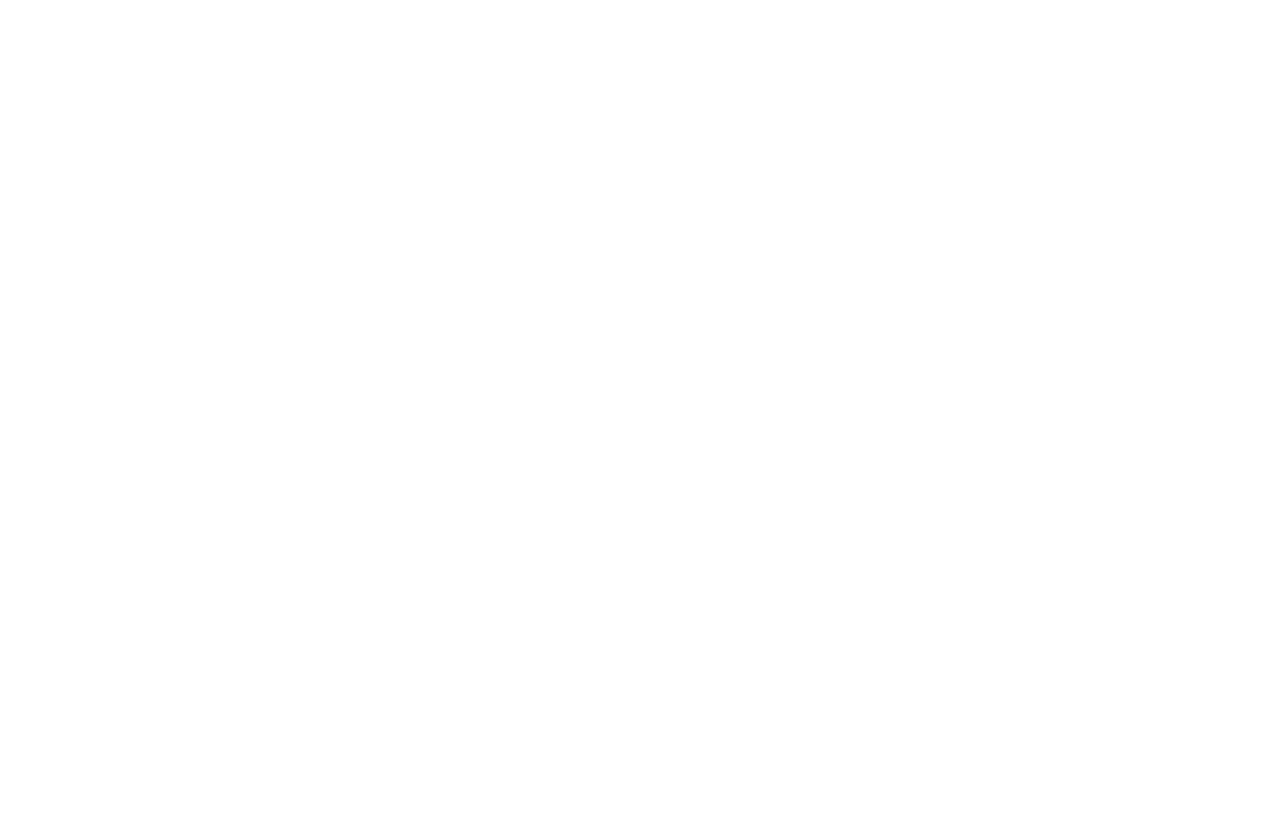
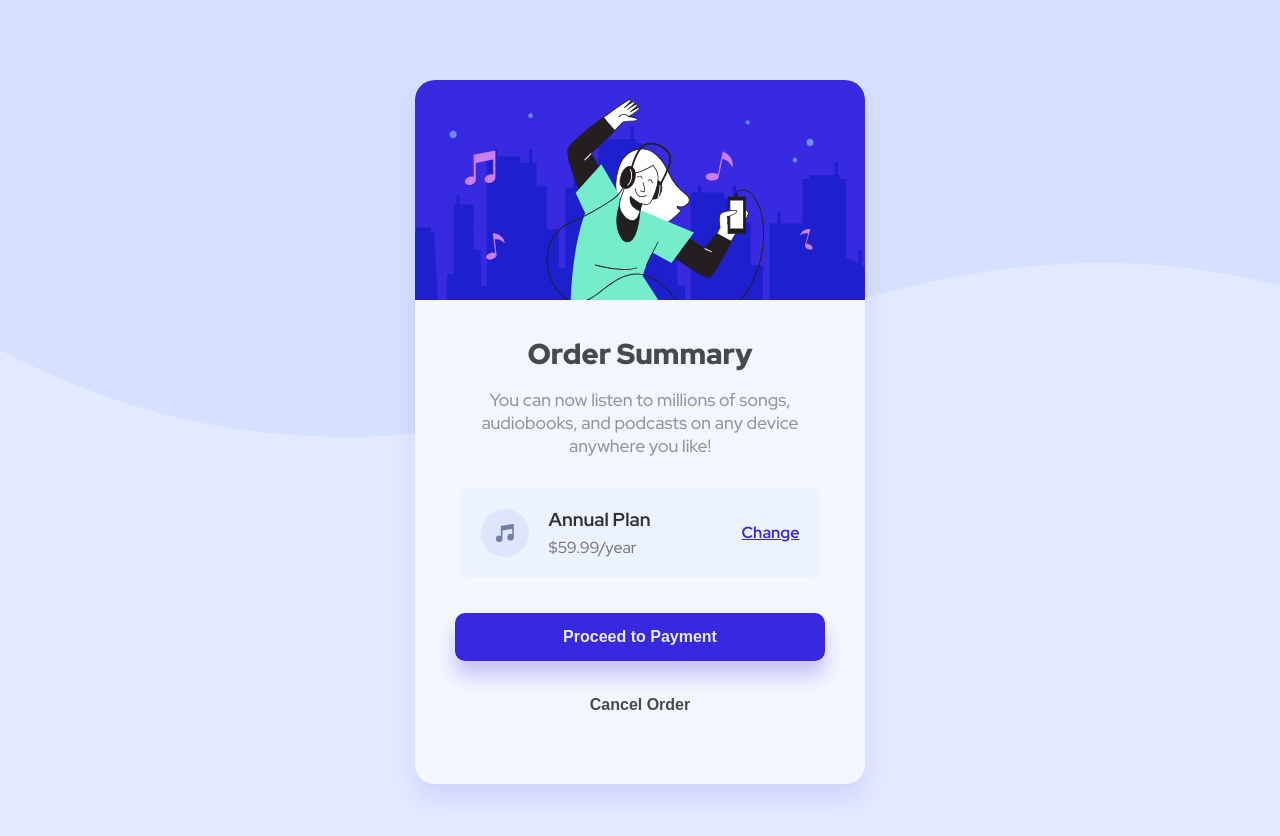
Before and after one commit to bajrasir/Order-Summary, a plain HTML site: page index.html in a window 1280 px wide. Before the commit the page ends 800 px from the top, so only its background shows below. Drawn offline with Linux system fonts and the light colour scheme.

Commit message:
Final Changes Done

```diff
--- a/css/styles.css
+++ b/css/styles.css
@@ -3,7 +3,7 @@
 {
     --pale-blue:hsl(225,100%,94%);
     --bright-blue:hsl(245,75%,52%);
-    -very-pale-blue:hsl(225, 100%, 98%);
+    --paledim-blue:hsl(225, 100%, 98%);
     --desaturated-blue:hsl(224, 23%, 55%);
     --dark-blue:hsl(223, 47%, 23%);
 }
@@ -12,8 +12,167 @@
     padding: 0;
     box-sizing: border-box;
 }
+
 body
 {
-    font-size: 16px;
-    font-family: 'Red Hat Display', sans-serif;
+    font-family: "Red Hat Display", sans-serif;
+    height: 100%;
+    object-fit: contain;
+    background-repeat: no-repeat;
+    background-color: hsla(225,100%,94%,0.9);
+    background-image: url(images/pattern-background-desktop.svg);
+
+
 }
+.container
+{
+    height: 100%;
+    max-width: 450px;
+    margin: 80px auto;
+    background-color: var(--paledim-blue);
+    box-shadow: 0 15px 25px 0 hsla(245, 75%, 52%, .11);
+    border-radius: 19px;
+}
+
+.container .top-image img
+{
+
+    border-radius: 20px 20px 0 0;
+    object-fit: contain;
+}
+
+.container .content
+{
+    display: flex;
+    flex-direction: column;
+    justify-content: center;
+    align-items: center;
+    padding: 30px 50px;
+    text-align: center;
+}
+
+.content .content-heading
+{
+    margin-bottom: 15px;
+    font-weight: 900;
+    font-size: 1.8rem;
+    opacity: 0.7;
+}
+
+.content .content-text
+{
+    font-size: 1.1rem;
+    opacity: 0.4;
+}
+
+.container .card
+{
+    background-color: hsla(225, 100%, 94%,0.4);
+    width: 80%;
+    margin: auto;
+    padding: 20px 10px;
+    display: flex;
+    flex-direction: row;
+    justify-content: space-around;
+    align-items: center;
+    border-radius: 10px;
+}
+.card .card-image
+{
+    display: flex;
+    flex-direction: row;
+    align-items: center;
+    margin-right: 70px;
+}
+.card .card-image img
+{
+    margin-right: 20px;
+}
+.card-plan h3
+{
+    margin-bottom: 5px;
+    opacity: 0.8;
+}
+.card-plan p
+{
+    opacity: 0.5;
+}
+.card a
+{
+    color: var(--bright-blue);
+    font-weight: 700;
+}
+.card a:hover
+{
+    cursor: pointer;
+}
+
+.buttons
+{
+
+    display: flex;
+    flex-direction: column;
+    justify-content: center;
+    align-items: center;
+    text-align: center;
+    padding: 35px 40px;
+}
+.buttons button
+{
+    margin-bottom: 20px;
+}
+.buttons button:hover
+{cursor: pointer;}
+.buttons .payment-btn
+{
+    width: 100%;
+    height: 48px;
+    border: none;
+    border-radius: 10px;
+    background-color: var(--bright-blue);
+    color: rgba(255, 255, 255,0.9);
+    font-size: 1rem;
+    box-shadow: 0 15px 20px 0 hsla(245, 75%, 52%, .25);
+    opacity: 1;
+    font-weight: bold;
+}
+.buttons .payment-btn:hover
+{
+    opacity: 0.7;
+}
+.buttons .cancel-btn
+{
+    width: 100%;
+    height: 48px;
+    border: none;
+    background: transparent;
+    font-size: 1rem;
+    font-weight: bold;
+    opacity: 0.7;
+}
+
+@media only screen and (max-width:445px)
+{
+    body
+    {
+        padding: 20px;
+    }
+    .container
+    {
+        width: 100%;
+        max-width: 500px;
+    }
+    .container .top-image
+    {
+    max-width: 100%;
+
+    }
+.container .top-image img
+{
+    width: 100%;
+}
+.container .card
+{
+    width: 92%;
+}
+}
--- a/index.html
+++ b/index.html
@@ -15,5 +15,34 @@
 
     <title>Frontend Mentor | Order summary card</title>
   </head>
-  <body></body>
+  <body style="background-image: url(images/pattern-background-desktop.svg)">
+    <main>
+      <div class="container">
+        <div class="top-image">
+          <img src="images/illustration-hero.svg" alt="hero image" />
+        </div>
+        <div class="content">
+          <h1 class="content-heading">Order Summary</h1>
+          <p class="content-text">
+            You can now listen to millions of songs, audiobooks, and podcasts on
+            any device anywhere you like!
+          </p>
+        </div>
+        <div class="card">
+          <div class="card-image">
+            <img src="images/icon-music.svg" alt="Audio Image" />
+            <div class="card-plan">
+              <h3>Annual Plan</h3>
+              <p>$59.99/year</p>
+            </div>
+          </div>
+          <a href="#">Change</a>
+        </div>
+        <div class="buttons">
+          <button class="payment-btn">Proceed to Payment</button>
+          <button class="cancel-btn">Cancel Order</button>
+        </div>
+      </div>
+    </main>
+  </body>
 </html>
```
